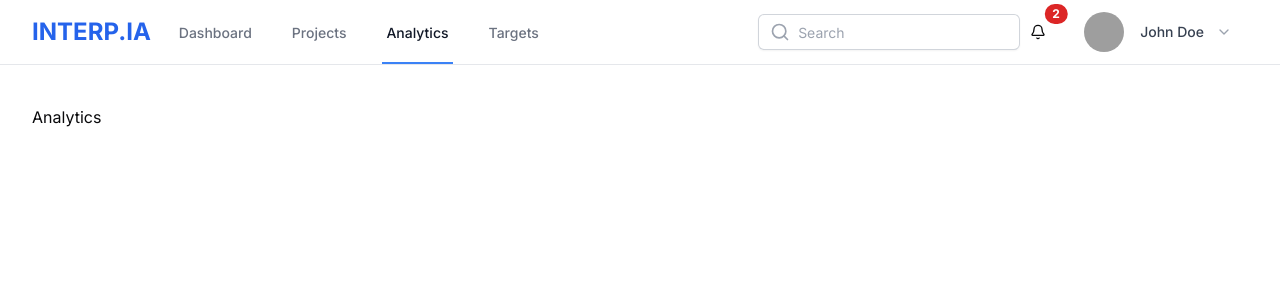
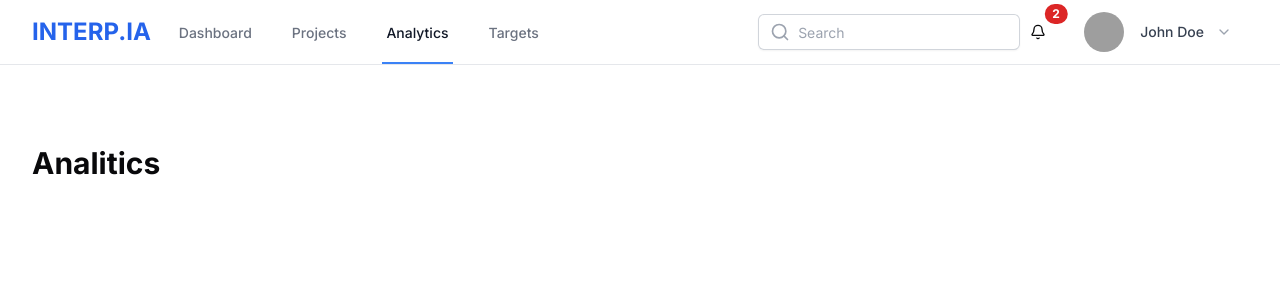
Before and after one commit to nalpari/interp.ia, a Next.js app: page /dashboard/analytics in a window 1280 px wide. Shown: the top 300 px of the page. Built offline with nearby package versions, Linux system fonts and the light colour scheme; grey boxes are pictures that could not be loaded.

Commit message:
fix: page 수정

```diff
--- a/src/app/dashboard/analytics/page.tsx
+++ b/src/app/dashboard/analytics/page.tsx
@@ -1,5 +1,9 @@
 import React from "react";
 
 export default function page() {
-  return <h1>Analytics</h1>;
+  return (
+    <div className="container mx-auto py-10">
+      <h1 className="text-3xl font-bold mb-6">Analitics</h1>
+    </div>
+  );
 }
```
